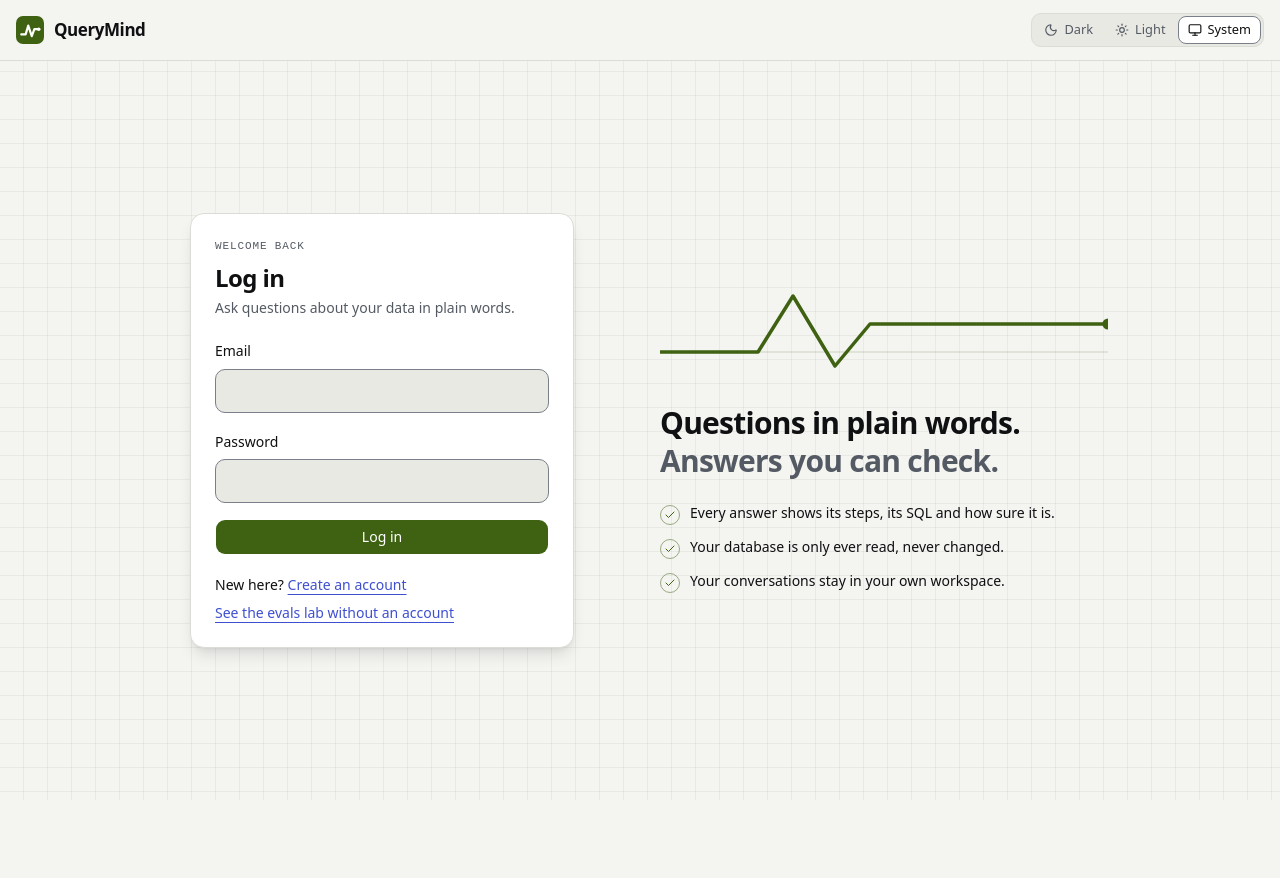
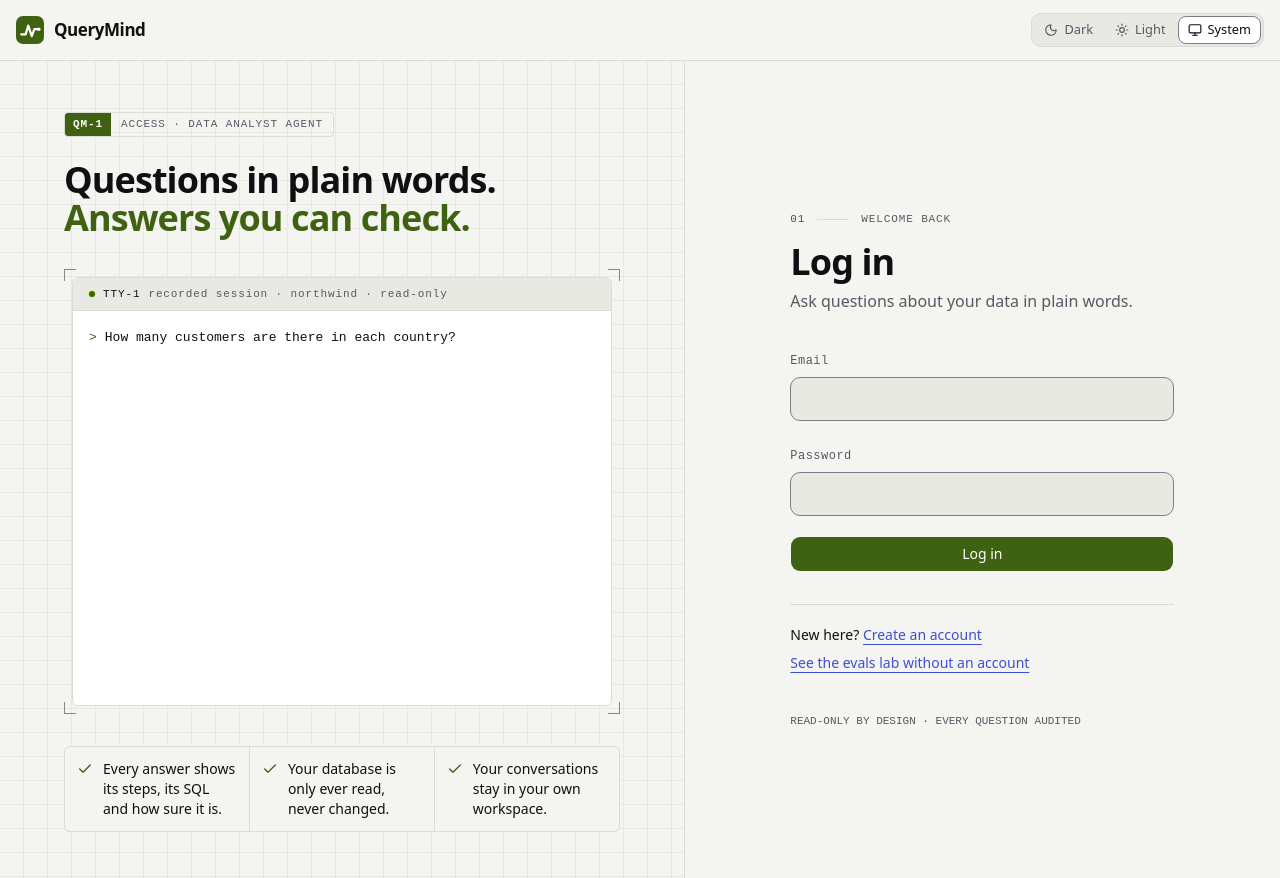
Before and after one commit to Mohamed-Dahy/querymind, a React (Vite) app in the folder web/: page /login in a window 1280 px wide. Before the commit the page ends 800 px from the top, so only its background shows below. Built offline with nearby package versions, Linux system fonts and the light colour scheme; no server answers; what openapi-fetch would draw is missing.

Commit message:
feat: login and sign-up as an access terminal that prints a real recorded session beside the form (U9.2)

```diff
--- /dev/null
+++ b/web/src/auth/AccessTerminal.tsx
@@ -0,0 +1,148 @@
+import { useEffect, useState } from 'react'
+
+import type { AskResponse } from '@/api/client'
+import { ChannelBar, CropMarks } from '@/components/Instrument'
+import { cn } from '@/lib/utils'
+import { useMotionSafe } from '@/motion'
+// The same recorded run as the landing page's demo (scripts/record_fixtures.py): a real question,
+// the SQL the model really wrote, the database's real error, the repair, and the real answer.
+import recordedReply from '@/mocks/recorded/repair.json'
+
+const REPLY = recordedReply as AskResponse
+
+type Tone = 'prompt' | 'step' | 'fail' | 'repair' | 'ok' | 'answer'
+type Line = { tone: Tone; tag: string; text: string }
+
+/** The run, line by line, every word from the recording. */
+function transcript(reply: AskResponse): Line[] {
+  const failed = reply.attempts[0]
+  const timing =
+    typeof reply.duration_ms === 'number' ? ` · ${(reply.duration_ms / 1000).toFixed(1)} s` : ''
+  const lines: Line[] = [
+    { tone: 'prompt', tag: '>', text: reply.question },
+    { tone: 'step', tag: 'retrieve', text: `tables: ${reply.tables_used.join(', ')}` },
+  ]
+  if (failed) {
+    lines.push(
+      { tone: 'step', tag: 'write sql', text: failed.sql },
+      { tone: 'step', tag: 'validate', text: 'one read-only SELECT · ok' },
+      { tone: 'fail', tag: 'run', text: failed.message },
+      { tone: 'repair', tag: 'repair', text: reply.sql },
+    )
+  } else {
+    lines.push({ tone: 'step', tag: 'write sql', text: reply.sql })
+  }
+  lines.push(
+    { tone: 'ok', tag: 'run', text: `${reply.row_count} rows · read-only role` },
+    { tone: 'answer', tag: 'answer', text: reply.answer },
+    {
+      tone: 'step',
+      tag: 'readout',
+      text: `${reply.confidence} confidence · ${reply.sql_attempts} tries${timing}`,
+    },
+  )
+  return lines
+}
+
+const LINES = transcript(REPLY)
+/** Time between two lines, and between two typed characters of the question. */
+const LINE_MS = 520
+const CHAR_MS = 28
+
+const MARK: Record<Tone, { mark: string; colour: string }> = {
+  prompt: { mark: '', colour: 'text-signal' },
+  step: { mark: '·', colour: 'text-fg-muted' },
+  fail: { mark: '✗', colour: 'text-danger' },
+  repair: { mark: '↻', colour: 'text-warn' },
+  ok: { mark: '✓', colour: 'text-signal' },
+  answer: { mark: '=', colour: 'text-fg' },
+}
+
+/**
+ * Beside the login and sign-up forms (U9.2): a terminal that prints a real recorded session, the
+ * question typed in, then each step, the failed try, the repair and the answer. It runs once.
+ * Decoration for sighted visitors, so hidden from screen readers (the form is what matters there);
+ * under reduced motion (and in unit tests) the whole session is simply shown.
+ */
+export function AccessTerminal() {
+  const { animate } = useMotionSafe()
+  // How far the print-out has got: whole lines, and characters of the question.
+  const [lines, setLines] = useState(0)
+  const [chars, setChars] = useState(0)
+  const question = LINES[0]?.text ?? ''
+  const shownLines = animate ? lines : LINES.length
+  const typed = animate ? chars : question.length
+  const done = shownLines >= LINES.length
+
+  useEffect(() => {
+    if (!animate || done) return undefined
+    // First type the question, a character at a time; then print a line at a time.
+    const typing = lines === 0 && chars < question.length
+    const timer = setTimeout(
+      () => (typing ? setChars((count) => count + 1) : setLines((count) => count + 1)),
+      typing ? CHAR_MS : LINE_MS,
+    )
+    return () => clearTimeout(timer)
+  }, [animate, done, lines, chars, question.length])
+
+  return (
+    <div aria-hidden="true" className="relative">
+      <CropMarks />
+      <div className="overflow-hidden rounded-[6px] border bg-surface">
+        <ChannelBar
+          live={!done}
+          label={
+            <>
+              <span className="text-fg">TTY-1</span>
+              <span className="truncate">recorded session · northwind · read-only</span>
+            </>
+          }
+        />
+        {/* Tall enough for the whole session, so the page (and the form beside it) never moves
+            while it prints. */}
+        <ol className="min-h-[23.5rem] space-y-2 p-4 font-mono text-[0.8125rem] leading-relaxed">
+          {LINES.map((line, index) => {
+            // The question line is shown as it is typed; the others appear whole, in turn.
+            if (index === 0) {
+              return (
+                <li key={index} className="flex gap-2">
+                  <span className="text-signal">&gt;</span>
+                  <span className="text-fg">
+                    {question.slice(0, typed)}
+                    {shownLines === 0 && <Caret />}
+                  </span>
+                </li>
+              )
+            }
+            if (index > shownLines) return null
+            const { mark, colour } = MARK[line.tone]
+            return (
+              <li
+                key={index}
+                className="grid grid-cols-[1ch_6.5rem_minmax(0,1fr)] gap-x-2 animate-in duration-200 fade-in-0 motion-reduce:animate-none"
+              >
+                <span className={colour}>{mark}</span>
+                <span className="text-fg-muted">{line.tag}</span>
+                <span
+                  className={cn(
+                    'wrap-break-word',
+                    line.tone === 'answer' ? 'font-sans text-base font-medium text-fg' : colour,
+                    line.tone === 'step' && 'text-fg',
+                  )}
+                >
+                  {line.text}
+                  {index === shownLines && !done && <Caret />}
+                </span>
+              </li>
+            )
+          })}
+        </ol>
+      </div>
+    </div>
+  )
+}
+
+/** Where the next character goes: a solid block, not blinking (nothing here flashes). */
+function Caret() {
+  return <span className="ml-0.5 inline-block h-[1em] w-[0.55em] translate-y-[0.15em] bg-signal" />
+}
--- a/web/src/auth/AuthPage.tsx
+++ b/web/src/auth/AuthPage.tsx
@@ -8,10 +8,13 @@ import { asApiError, type ApiError } from '@/api/client'
 import { safeNext, takeSessionEnded, useAuthStatus } from '@/api/session'
 import { formatWait } from '@/canvas/wait'
 import { FIELD } from '@/components/field'
+import { Plate } from '@/components/Instrument'
 import { LogoMark } from '@/components/LogoMark'
 import { SubmitButton } from '@/components/SubmitButton'
 import { ThemeSwitcher } from '@/components/ThemeSwitcher'
-import { DrawPath, Reveal } from '@/motion'
+import { Reveal } from '@/motion'
+
+import { AccessTerminal } from './AccessTerminal'
 
 type Mode = 'login' | 'signup'
 
@@ -88,7 +91,7 @@ export function AuthPage({ mode }: { mode: Mode }) {
   const otherHref = next === '/' ? other.to : `${other.to}?next=${encodeURIComponent(next)}`
 
   return (
-    <div className="canvas-grid flex min-h-dvh flex-col">
+    <div className="flex min-h-dvh flex-col bg-bg">
       <header className="flex items-center justify-between gap-4 border-b bg-bg px-4 py-2">
         {/* The front page (U8.4): what QueryMind is, for someone who isn't sure yet. */}
         <Link
@@ -101,24 +104,37 @@ export function AuthPage({ mode }: { mode: Mode }) {
         <ThemeSwitcher compact />
       </header>
 
-      {/* Signal Lab (U8.4): the form, and from 1024 px a panel beside it saying what you get. */}
-      <main className="mx-auto grid w-full max-w-5xl flex-1 items-start gap-10 px-4 py-10 sm:items-center lg:grid-cols-2">
-        <Reveal className="mx-auto w-full max-w-sm rounded-cell border bg-surface p-6 shadow-lg">
-          <p aria-hidden="true" className="label-mono">
+      {/* An access terminal (U9.2, ADR 027): from 1024 px, a console on the left prints a real
+          recorded session; the form stands on the page on the right, not in a card. */}
+      <main className="grid flex-1 lg:grid-cols-[minmax(0,1.15fr)_minmax(0,1fr)]">
+        <AuthAside />
+        <div className="flex items-start justify-center px-4 py-12 sm:items-center sm:py-16">
+          <Reveal className="w-full max-w-sm">
+            <p aria-hidden="true" className="label-mono flex items-center gap-3">
+              <span className="text-signal">01</span>
+              <span className="h-px w-8 bg-border" />
               {mode === 'login' ? 'WELCOME BACK' : 'NEW WORKSPACE'}
             </p>
-          <h1 className="mt-2 font-heading text-2xl font-semibold tracking-tight">{text.title}</h1>
-          <p className="mt-1 text-sm text-fg-muted">{text.intro}</p>
+            <h1 className="mt-4 font-heading text-4xl leading-[1.05] font-semibold tracking-tight">
+              {text.title}
+            </h1>
+            <p className="mt-2 text-fg-muted">{text.intro}</p>
 
             {ended && (
-            <p role="status" className="mt-4 rounded-lg border bg-muted px-3 py-2 text-sm">
+              <p
+                role="status"
+                className="mt-6 rounded-[6px] border bg-surface px-3 py-2 text-sm shadow-[inset_2px_0_0_var(--warn)]"
+              >
                 Your session ended. Please log in again.
               </p>
             )}
 
-          <form onSubmit={(event) => void onSubmit(event)} className="mt-5 space-y-4">
+            <form onSubmit={(event) => void onSubmit(event)} className="mt-8 space-y-5">
               <div>
-              <label htmlFor={ids.email} className="text-sm font-medium">
+                <label
+                  htmlFor={ids.email}
+                  className="font-mono text-xs font-medium tracking-[0.04em] text-fg-muted"
+                >
                   Email
                 </label>
                 <input
@@ -134,7 +150,10 @@ export function AuthPage({ mode }: { mode: Mode }) {
                 />
               </div>
               <div>
-              <label htmlFor={ids.password} className="text-sm font-medium">
+                <label
+                  htmlFor={ids.password}
+                  className="font-mono text-xs font-medium tracking-[0.04em] text-fg-muted"
+                >
                   Password
                 </label>
                 <input
@@ -166,7 +185,10 @@ export function AuthPage({ mode }: { mode: Mode }) {
                   role="alert"
                   className="flex items-start gap-1.5 rounded-lg border border-danger px-3 py-2 text-sm"
                 >
-                <TriangleAlert aria-hidden="true" className="mt-0.5 size-4 shrink-0 text-danger" />
+                  <TriangleAlert
+                    aria-hidden="true"
+                    className="mt-0.5 size-4 shrink-0 text-danger"
+                  />
                   <span>
                     {error.message}
                     {/* The countdown by the button is hidden from screen readers: the wait is here. */}
@@ -189,7 +211,7 @@ export function AuthPage({ mode }: { mode: Mode }) {
               />
             </form>
 
-          <p className="mt-5 text-sm">
+            <p className="mt-8 border-t pt-5 text-sm">
               {other.question}{' '}
               <Link to={otherHref} className="text-info underline underline-offset-4">
                 {other.action}
@@ -200,48 +222,49 @@ export function AuthPage({ mode }: { mode: Mode }) {
                 See the evals lab without an account
               </Link>
             </p>
+            <p aria-hidden="true" className="mt-10 font-mono text-[0.6875rem] text-fg-muted">
+              READ-ONLY BY DESIGN · EVERY QUESTION AUDITED
+            </p>
           </Reveal>
-        <AuthAside />
+        </div>
       </main>
     </div>
   )
 }
 
-/** What an account gets, beside the form on wide screens: the signal line, and three true facts. */
+/**
+ * Beside the form from 1024 px (U9.2): the model plate, the promise, a terminal printing a real
+ * recorded session, and three true facts. On the canvas's hairline grid.
+ */
 function AuthAside() {
   return (
-    <Reveal delay={0.1} className="hidden lg:block">
-      <svg viewBox="0 0 320 80" aria-hidden="true" className="w-full max-w-md text-signal">
-        <path d="M 0 60 L 320 60" stroke="currentColor" strokeOpacity={0.15} />
-        <DrawPath
-          d="M 0 60 L 70 60 L 95 20 L 125 70 L 150 40 L 320 40"
-          fill="none"
-          stroke="currentColor"
-          strokeWidth={2.5}
-          strokeLinecap="round"
-          strokeLinejoin="round"
-        />
-        <circle cx="320" cy="40" r="4" fill="currentColor" />
-      </svg>
-      <p className="mt-6 text-3xl leading-tight font-semibold tracking-tight">
+    <aside
+      aria-label="What QueryMind does"
+      className="canvas-grid hidden flex-col justify-center gap-10 border-r px-10 py-12 lg:flex xl:px-16"
+    >
+      <div>
+        <Plate code="QM-1">ACCESS · DATA ANALYST AGENT</Plate>
+        <p className="mt-6 text-4xl leading-[1.05] font-semibold tracking-tight">
           Questions in plain words.
           <br />
-        <span className="text-fg-muted">Answers you can check.</span>
+          <span className="text-signal">Answers you can check.</span>
         </p>
-      <ul className="mt-6 space-y-3 text-sm">
+      </div>
+      <div className="px-2">
+        <AccessTerminal />
+      </div>
+      <ul className="grid gap-px overflow-hidden rounded-[6px] border bg-border text-sm xl:grid-cols-3">
         {[
           'Every answer shows its steps, its SQL and how sure it is.',
           'Your database is only ever read, never changed.',
           'Your conversations stay in your own workspace.',
         ].map((fact) => (
-          <li key={fact} className="flex items-start gap-2.5">
-            <span className="mt-0.5 grid size-5 shrink-0 place-items-center rounded-full border border-signal/50">
-              <Check aria-hidden="true" className="size-3 text-signal" />
-            </span>
+          <li key={fact} className="flex items-start gap-2.5 bg-bg p-3">
+            <Check aria-hidden="true" className="mt-0.5 size-4 shrink-0 text-signal" />
             {fact}
           </li>
         ))}
       </ul>
-    </Reveal>
+    </aside>
   )
 }
```
Lines whose indentation alone changed are shown as unchanged.
